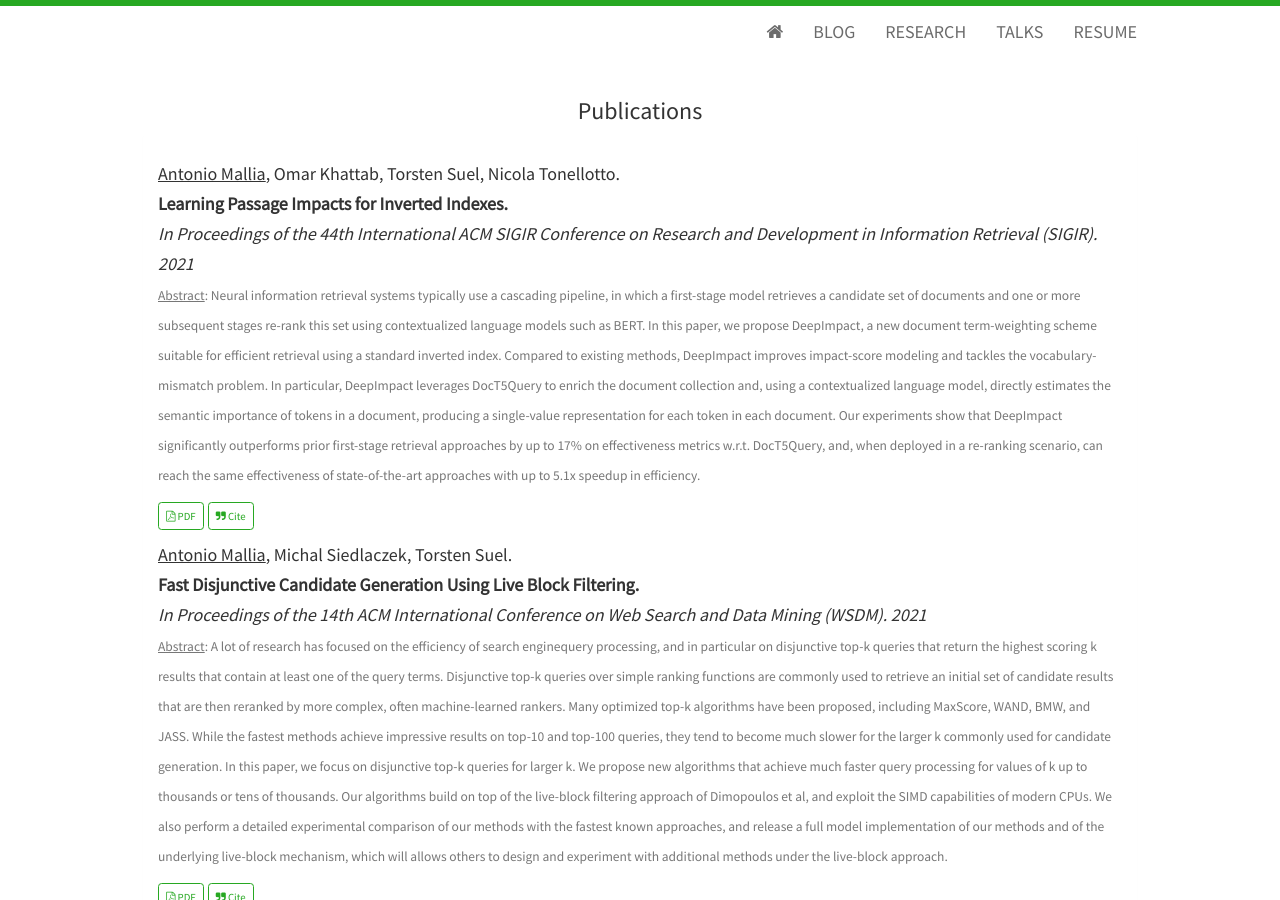
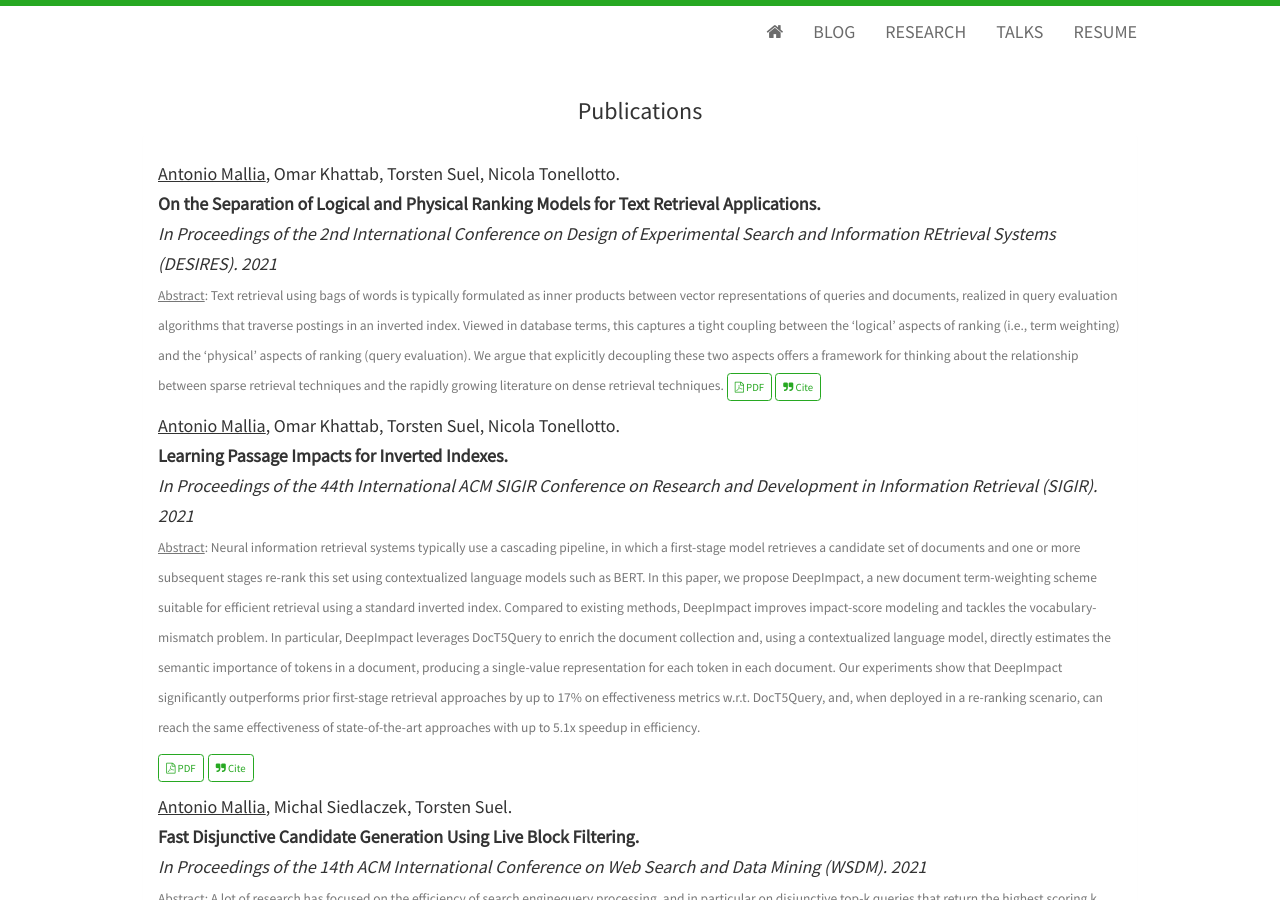
Before and after one commit to amallia/amallia.github.io, a Jekyll site: the page built from research.html, in a window 1280 px wide and 900 px high. Built offline with Jekyll 4.4.1, drawn with Linux system fonts in a browser that asks for light colours; nearby versions of some CDN libraries.

Commit message:
Update research.html

```diff
--- a/research.html
+++ b/research.html
@@ -6,6 +6,15 @@ title: Antonio Mallia's Blog
 <h3>Publications</h3>
   <div class="panel panel-default">
     <div class="panel-body">
+    <h5>
+            <span class="paper-authors"><u>Antonio Mallia</u>, Omar Khattab, Torsten Suel, Nicola Tonellotto.</span>
+            <span class="paper-title">On the Separation of Logical and Physical Ranking Models for Text Retrieval Applications.</span>
+            <span class="paper-publisher">In Proceedings of the  2nd International Conference on Design of Experimental Search and Information REtrieval Systems (DESIRES). 2021</span>
+            <p> <small><u>Abstract</u>:
+Text retrieval using bags of words is typically formulated as inner products between vector representations of queries and documents, realized in query evaluation algorithms that traverse postings in an inverted index. Viewed in database terms, this captures a tight coupling between the ‘logical’ aspects of ranking (i.e., term weighting) and the ‘physical’ aspects of ranking (query evaluation). We argue that explicitly decoupling these two aspects offers a framework for thinking about the relationship between sparse retrieval techniques and the rapidly growing literature on dense retrieval techniques.
+	    <a class="btn btn-outline-primary btn-sm" href="http://desires.dei.unipd.it/papers/paper-26.pdf.pdf" target="_blank" rel="noopener"><i class="fa fa-file-pdf-o" aria-hidden="true"></i> PDF</a>
+            <a class="btn btn-outline-primary btn-sm js-cite-modal" data-filename="/uploads/DESIRES21.bib"><i class="fa fa-quote-right"></i> Cite</a>
+    </h5>
     <h5>
             <span class="paper-authors"><u>Antonio Mallia</u>, Omar Khattab, Torsten Suel, Nicola Tonellotto.</span>
             <span class="paper-title">Learning Passage Impacts for Inverted Indexes.</span>
```
